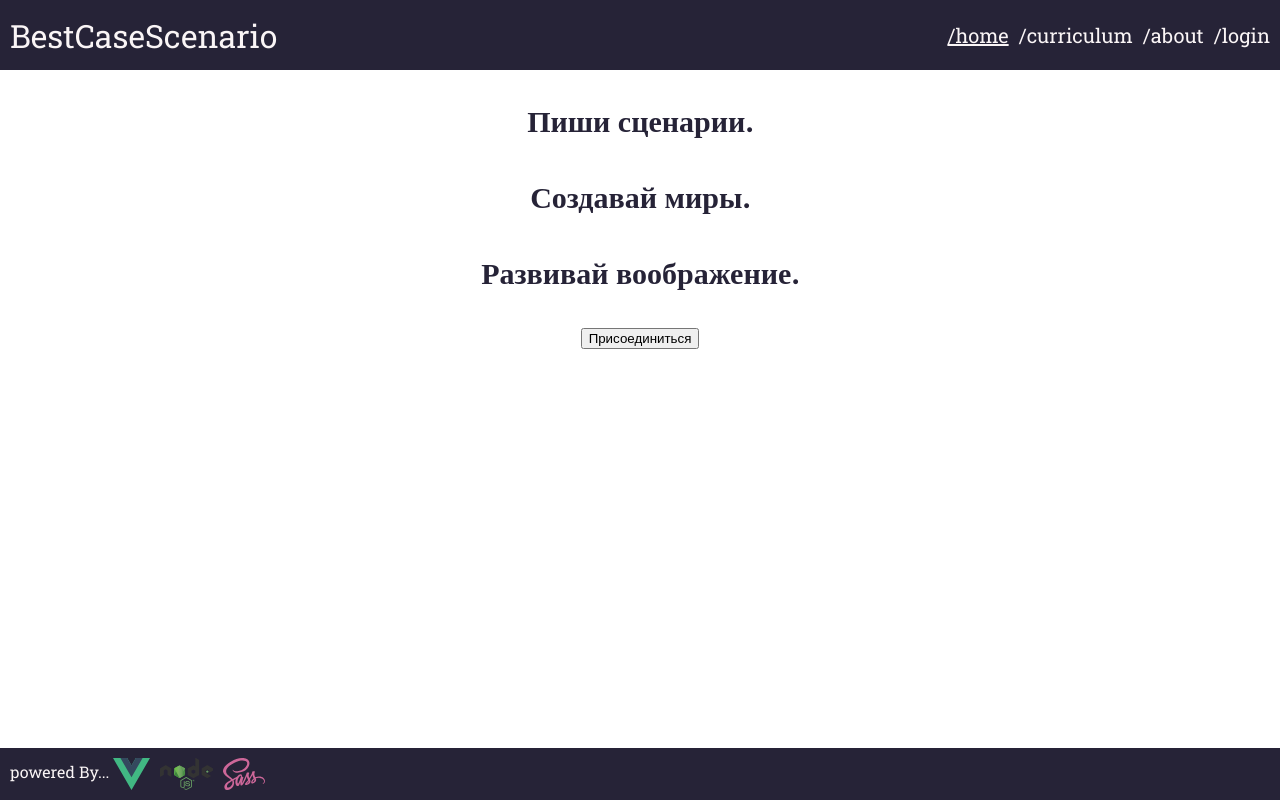
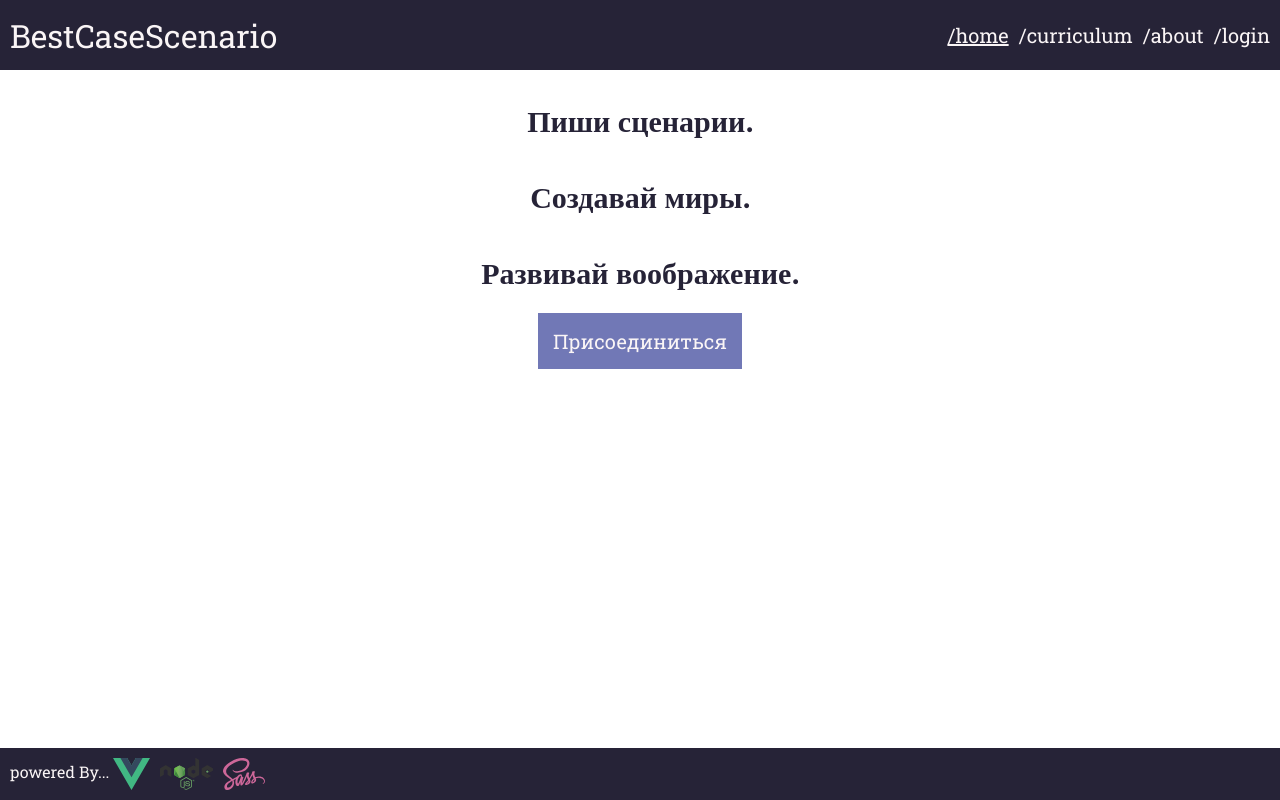
Before and after one commit to C0deCat/bestcasescenario, a Vue app: page / in a window 1280 px wide. Built offline with nearby package versions, Linux system fonts and the light colour scheme.

Commit message:
pre auth

```diff
--- a/package.json
+++ b/package.json
@@ -9,6 +9,7 @@
   },
   "dependencies": {
     "core-js": "^3.6.5",
+    "firebase": "^7.19.1",
     "foundation-sites": "^6.6.3",
     "vue": "^2.6.11",
     "vue-router": "^3.2.0",
--- a/src/styles.scss
+++ b/src/styles.scss
@@ -16,3 +16,10 @@ $error: #F03A47;
         color: #B6AF71;
     }
 }
+
+.button {
+    border: none;
+    outline: none;
+    cursor: pointer;
+    text-decoration: none;
+}
--- a/src/views/Home.vue
+++ b/src/views/Home.vue
@@ -1,9 +1,9 @@
 <template>
   <div class="home">
-    <p>Пиши сценарии.</p>
-    <p>Создавай миры.</p>
-    <p>Развивай воображение.</p>
-    <button>Присоединиться</button>
+    <p class="line">Пиши сценарии.</p>
+    <p class="line">Создавай миры.</p>
+    <p class="line">Развивай воображение.</p>
+    <p><router-link to="/" class="button btn-join">Присоединиться</router-link></p>
   </div>
 </template>
 
@@ -19,10 +19,22 @@ export default {
 <style lang="scss" scoped>
 @import "../styles.scss";
 
-p {
+.line {
   font-size: 30px;
   font-family: 'Spectral', serif;
   color: $primary;
   font-weight: bold;
 }
+
+.btn-join {
+  background: $highlight;
+  color: $secondary;
+  padding: 15px;
+  font-size: 20px;
+  font-family: 'Roboto Slab', serif;
+
+  &:hover {
+    background: #8596D4;
+  }
+}
 </style>
```
Also changed, not shown: 1 other file (tests, documents, lock files or other folders).
